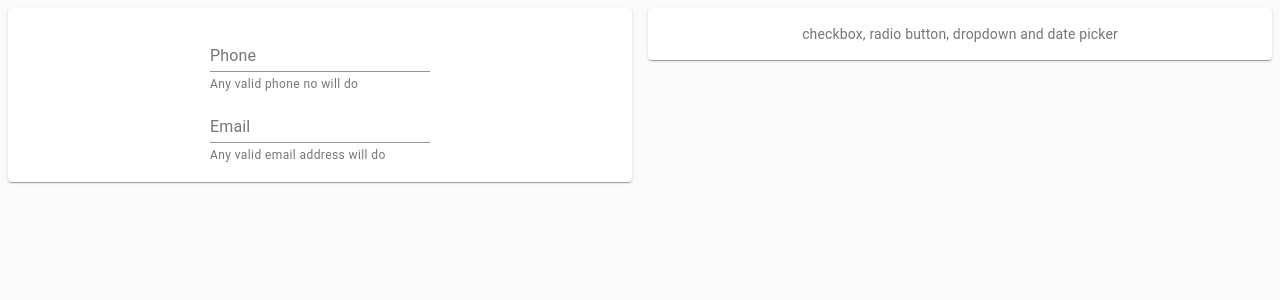
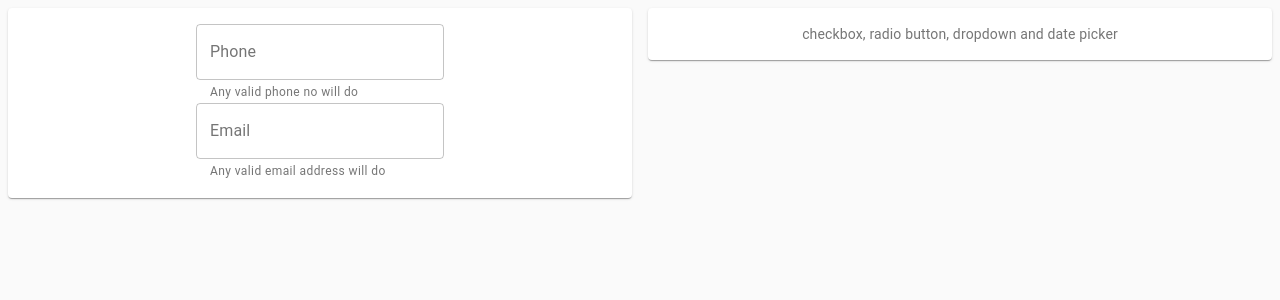
Before and after one commit to GoluKumar4024/learning-material-ui, a React (Create React App) app: page / in a window 1280 px wide. Shown: the top 300 px of the page. Built offline with nearby package versions, Linux system fonts and the light colour scheme.

Commit message:
checked oulined variant of text input field

```diff
--- a/src/components/SignUpForm.js
+++ b/src/components/SignUpForm.js
@@ -76,6 +76,7 @@ const SignUpForm = () => {
                   helperText={input.helperText}
                   value={input.value}
                   onChange={_onChange}
+                  variant="outlined"
                 />
               </Grid>
             ))}
```
